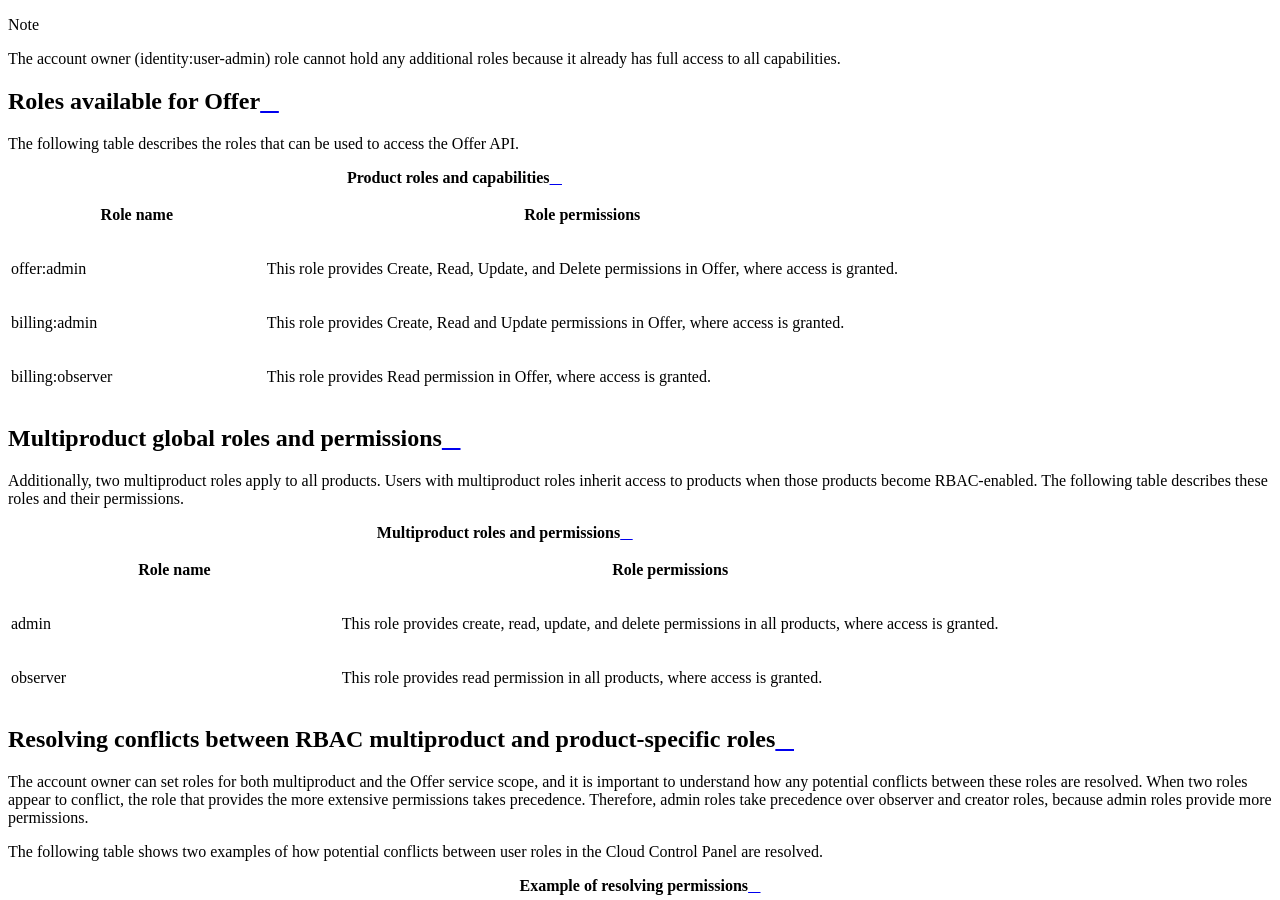
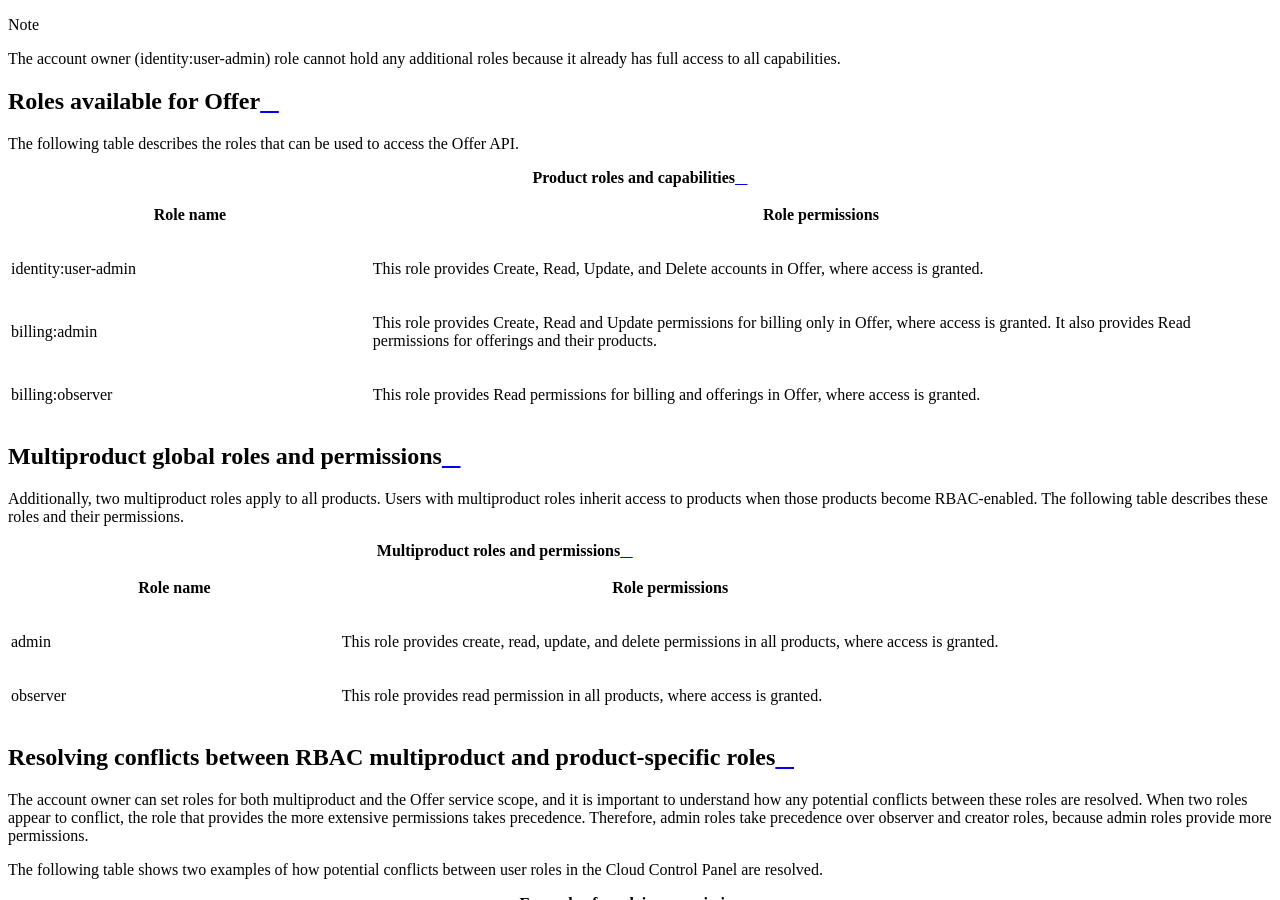
Before and after one commit to rackerlabs/docs-offerings, a Sphinx documentation site: the page built from docs/general-api-info/role-based-access-control.rst, in a window 1280 px wide and 900 px high, scrolled down 915 px. Built offline with Sphinx 7.4.7 and the Read the Docs theme 2.0.0, drawn with Linux system fonts in a browser that asks for light colours; pages that are not in the unit, such as notebooks, are missing from menus.

Commit message:
Update info on RBAC roles and endpoints.

```diff
--- a/docs/general-api-info/role-based-access-control.rst
+++ b/docs/general-api-info/role-based-access-control.rst
@@ -61,15 +61,15 @@ The following table describes the roles that can be used to access the
 
    * - Role name
      - Role permissions
-   * - offer:admin
-     - This role provides Create, Read, Update, and Delete permissions
+   * - identity:user-admin
+     - This role provides Create, Read, Update, and Delete accounts
        in |product name|, where access is granted.
    * - billing:admin
-     - This role provides Create, Read and Update permissions in
+     - This role provides Create, Read and Update permissions for billing only
+       in |product name|, where access is granted. It also provides Read permissions for offerings and their products.
+   * - billing:observer
+     - This role provides Read permissions for billing and offerings in
        |product name|, where access is granted.
-   * - billing:observer
-     - This role provides Read permission in |product name|, where access
-       is granted.
 
 .. _rbac-available-multi-roles:
 
```
Also changed, not shown: docs/common-gs/auth-using-curl.rst (+14 -26 lines), docs/common-gs/samples/service-catalog-endpoint.rst (deleted, +0 -35 lines).
